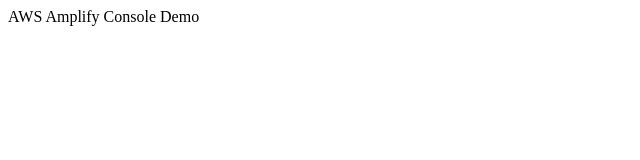
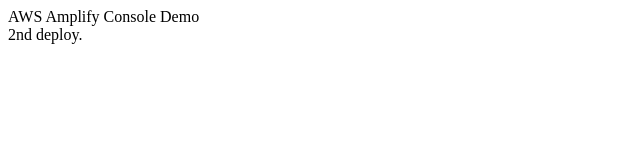
Before and after one commit to hatahata021/amplify-console-demo, a plain HTML site: page index.html in a window 1280 px wide. Shown: the full height of the page, 0-640 px from the left. Drawn offline with Linux system fonts and the light colour scheme.

Commit message:
2nd commit.

```diff
--- a/index.html
+++ b/index.html
@@ -4,6 +4,7 @@
 <title>AWS Amplify Console Demo</title>
 </head>
 <body>
-AWS Amplify Console Demo
+	AWS Amplify Console Demo<br/>
+	2nd deploy.
 </body>
 </html>
```
